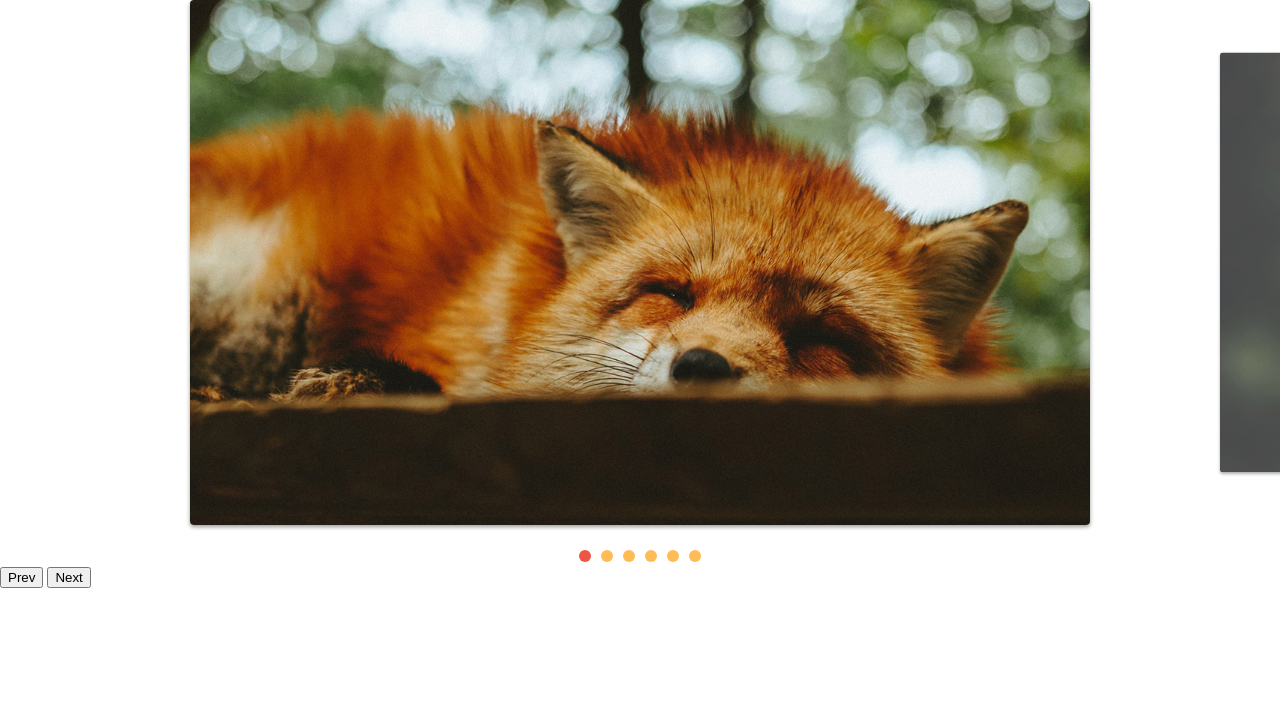
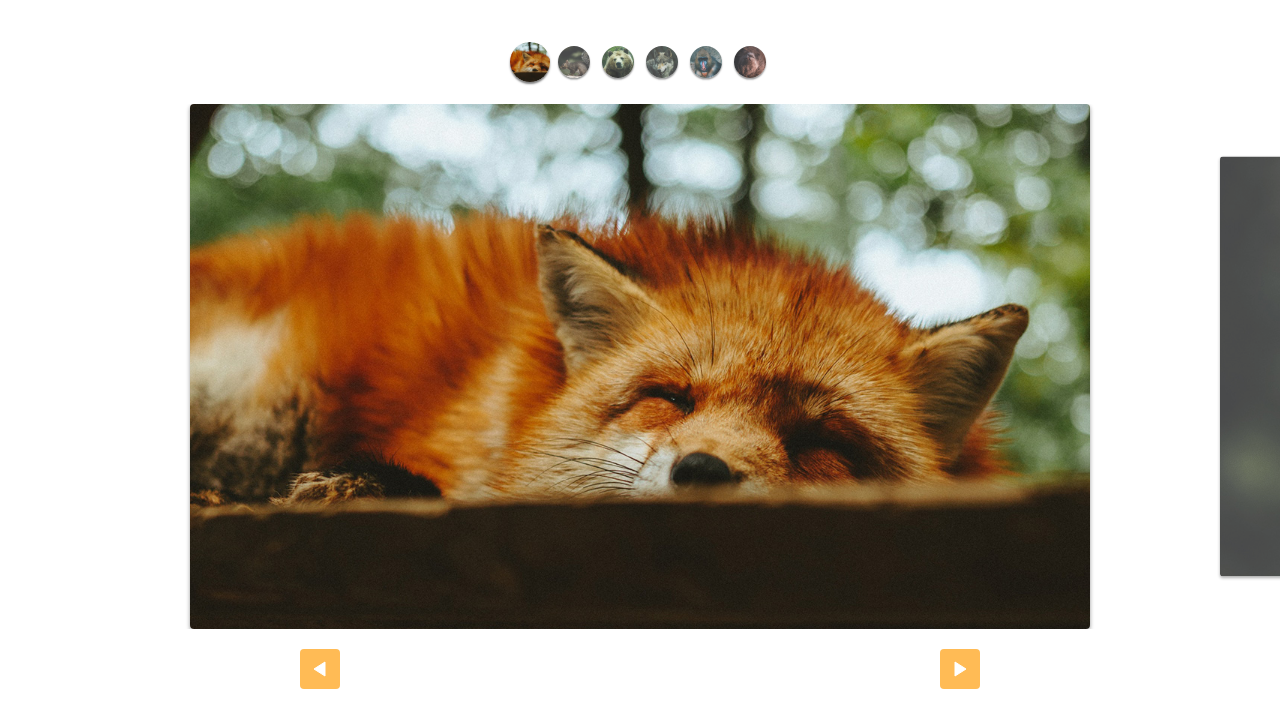
Before and after one commit to eliveutonsouza/slide-images, a plain HTML site: page index.html in a window 1280 px wide. Drawn offline with Linux system fonts and the light colour scheme.

Commit message:
botão de controle estilizado

```diff
--- a/index.html
+++ b/index.html
@@ -8,6 +8,15 @@
     <link rel="stylesheet" href="style.css" />
   </head>
   <body>
+    <ul class="custom-controls">
+      <li><img src="img/foto1-thumb.jpg" alt="" /></li>
+      <li><img src="img/foto2-thumb.jpg" alt="" /></li>
+      <li><img src="img/foto3-thumb.jpg" alt="" /></li>
+      <li><img src="img/foto4-thumb.jpg" alt="" /></li>
+      <li><img src="img/foto5-thumb.jpg" alt="" /></li>
+      <li><img src="img/foto6-thumb.jpg" alt="" /></li>
+    </ul>
+
     <div class="slide-wrapper">
       <ul class="slide">
         <li><img src="img/foto1.jpg" alt="" /></li>
@@ -20,8 +29,8 @@
     </div>
 
     <div class="arrow-nav">
-      <button class="prev">Prev</button>
-      <button class="next">Next</button>
+      <button class="prev"></button>
+      <button class="next"></button>
     </div>
 
     <script type="module" src="js/script.js"></script>
--- a/js/script.js
+++ b/js/script.js
@@ -1,4 +1,4 @@
-import { SlideNav } from "./slide.js";
+import SlideNav from "./slide.js";
 
 const slide = new SlideNav(".slide", ".slide-wrapper");
 slide.init();
--- a/js/slide.js
+++ b/js/slide.js
@@ -1,6 +1,6 @@
 import debounce from "./debounce.js";
 
-export default class Slide {
+export class Slide {
   constructor(slide, wrapper) {
     this.slide = document.querySelector(slide);
     this.wrapper = document.querySelector(wrapper);
@@ -151,7 +151,7 @@ export default class Slide {
   }
 }
 
-export class SlideNav extends Slide {
+export default class SlideNav extends Slide {
   constructor(slide, wrapper) {
     super(slide, wrapper);
     this.bindControlEvents();
--- a/style.css
+++ b/style.css
@@ -65,3 +65,49 @@ img {
 [data-control="slide"] li a:hover {
   background: #e54;
 }
+
+.custom-controls {
+  display: flex;
+  justify-content: center;
+  margin-top: 40px;
+  margin-bottom: 20px;
+  flex-wrap: wrap;
+}
+
+.custom-controls li {
+  opacity: 0.8;
+  transform: scale(0.8);
+  width: 40px;
+  height: 40px;
+  border-radius: 50%;
+
+  overflow: hidden;
+  margin: 2px;
+  box-shadow: 0 2px 2px rgba(0, 0, 0, 0.5);
+  transition: 0.3s;
+}
+
+.custom-controls li.active {
+  opacity: 1;
+  transform: scale(1);
+}
+
+.arrow-nav {
+  display: flex;
+  justify-content: space-around;
+  margin: 20px 0;
+}
+
+.arrow-nav button {
+  cursor: pointer;
+  border: none;
+  background: #fb5 url("./img/arrow.svg") center center no-repeat;
+  color: #fff;
+  border-radius: 4px;
+  width: 40px;
+  height: 40px;
+}
+
+.arrow-nav button.prev {
+  transform: rotate(-180deg);
+}
```
